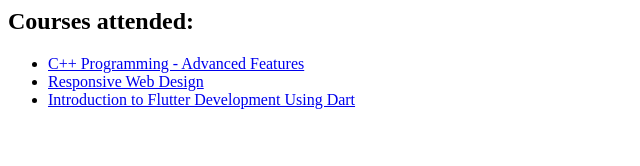
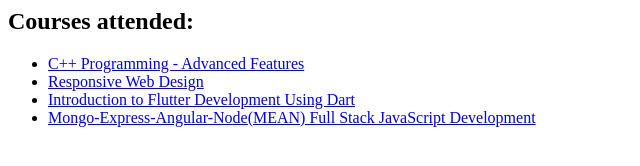
Before and after one commit to AmeerMuhammed/certificates, a plain HTML site: page index.html in a window 1280 px wide. Shown: the whole page, without its empty margins (0-640 px from the left). Drawn offline with Linux system fonts and the light colour scheme.

Commit message:
Update index.html

```diff
--- a/index.html
+++ b/index.html
@@ -3,4 +3,5 @@
   <li><a href="https://ameermuhammed.github.io/certificates/AdvC++.pdf">C++ Programming - Advanced Features</a></li>
   <li><a href="https://www.freecodecamp.org/certification/fcc919b3bfa-10e3-4533-ba11-f7fb7161517a/responsive-web-design">Responsive Web Design</a></li>
   <li><a href="https://ameermuhammed.github.io/certificates/FlutterDevelopment.pdf">Introduction to Flutter Development Using Dart</a></li>
+  <li><a href="https://ameermuhammed.github.io/certificates/MEANStack.pdf">Mongo-Express-Angular-Node(MEAN) Full Stack JavaScript Development</a></li>
 </ul>
```
